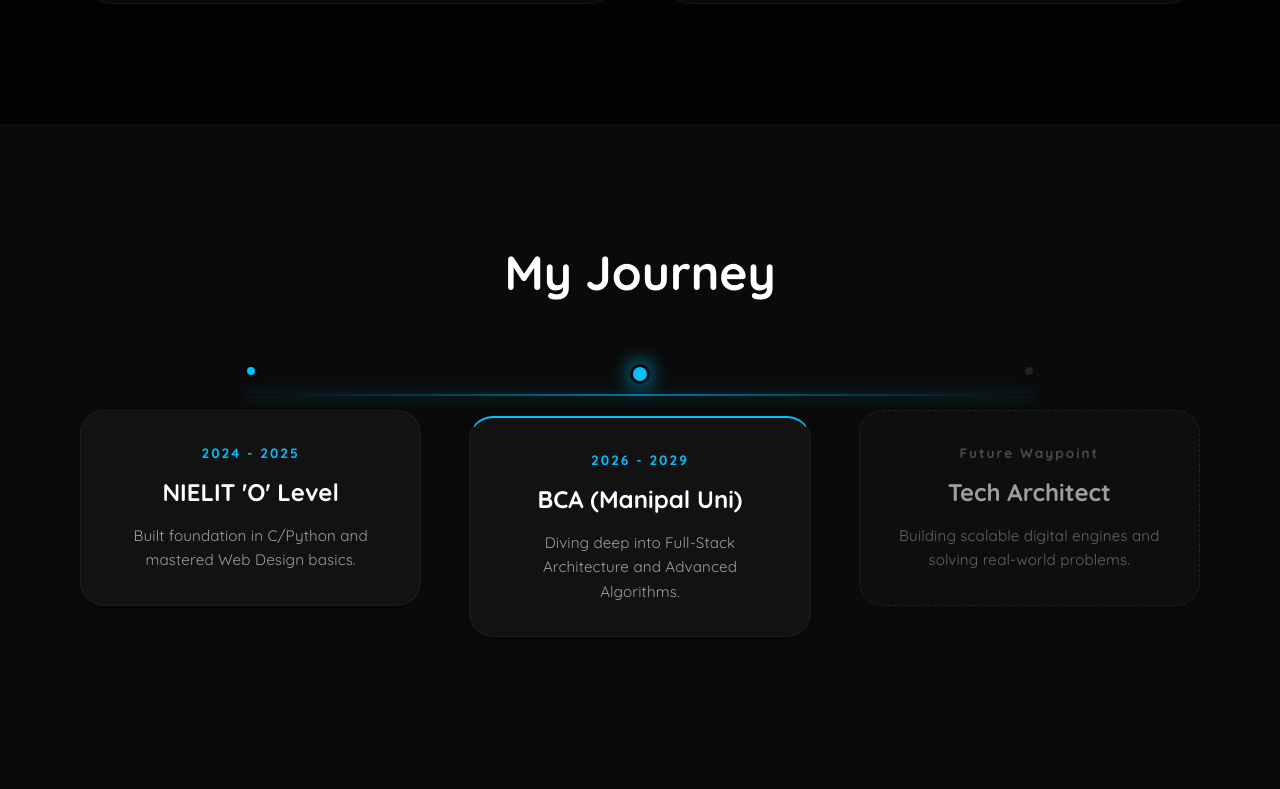
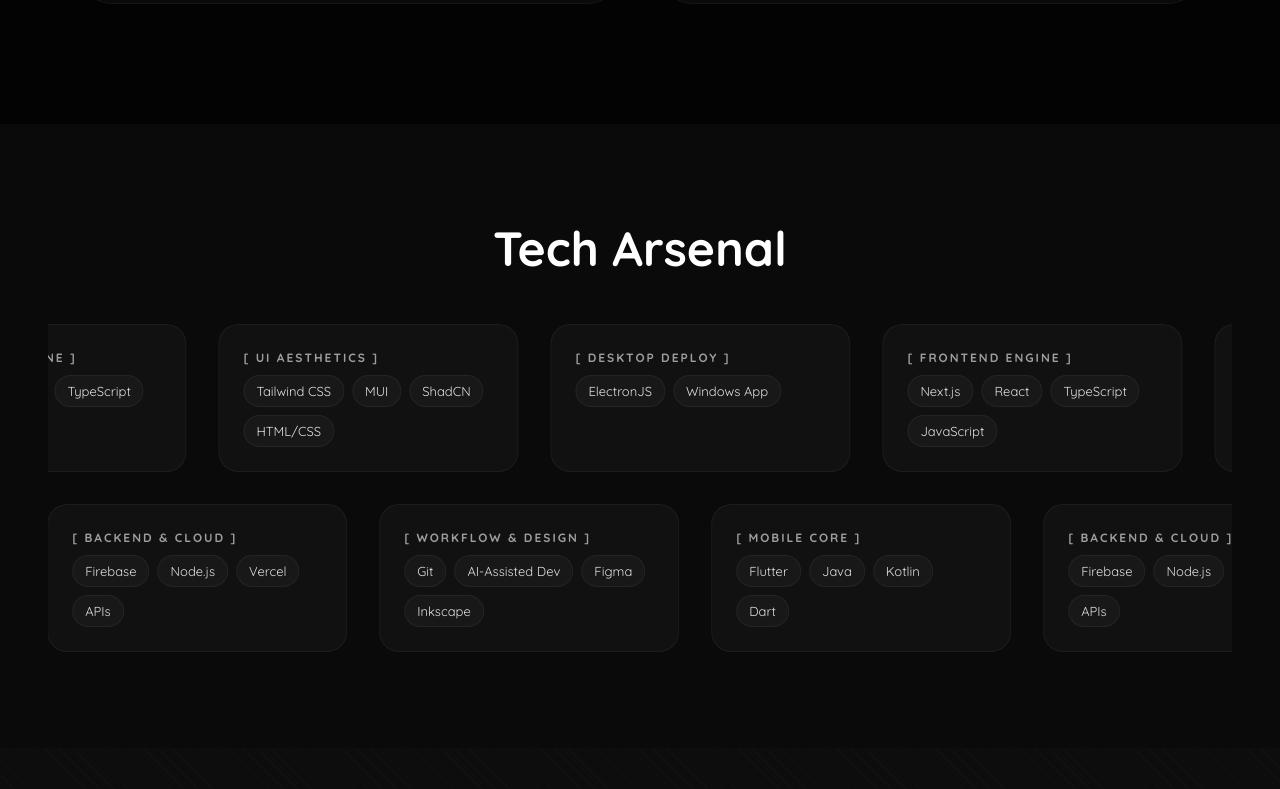
Before and after one commit to raiarjun2005/arjun-s-porofolio, a Next.js app: page / in a window 1280 px wide. Shown: the part 2182-2971 px from the top of the page. Built offline with nearby package versions, Linux system fonts and the light colour scheme; what @mui/material-nextjs would draw is missing.

Commit message:
add iftssk

```diff
--- a/app/components/DiffLockSection.tsx
+++ b/app/components/DiffLockSection.tsx
@@ -4,7 +4,7 @@
 import { Quicksand } from "next/font/google";
 
 const quicksand = Quicksand({ subsets: ["latin"], weight: ["500", "700"] });
-const amgOrange = "#ff4d00";
+const amgOrange = "#00BFFF";
 
 const lockData = [
   { id: 1, title: "FRONT END", skills: "MUI // Next.js // Tailwind" },
--- a/app/components/SkillsEducation.tsx
+++ b/app/components/SkillsEducation.tsx
@@ -1,47 +1,11 @@
 "use client";
 import React from "react";
-import { Box, Typography, Paper, Chip } from "@mui/material";
+import { Box, Typography, Chip } from "@mui/material";
 import { Quicksand } from "next/font/google";
 
 const quicksand = Quicksand({ subsets: ["latin"], weight: ["500", "700"] });
 const amgOrange = "#00BFFF";
 
-// --- Animations for Marquee ---
-// Scrolling exactly half the width to create a seamless infinite loop
-const scrollLeft = {
-  "0%": { transform: "translateX(0)" },
-  "100%": { transform: "translateX(-50%)" },
-};
-
-const scrollRight = {
-  "0%": { transform: "translateX(-50%)" },
-  "100%": { transform: "translateX(0)" },
-};
-
-// --- Data: My Journey ---
-const myJourney = [
-  {
-    year: "2024 - 2025",
-    title: "NIELIT 'O' Level",
-    desc: "Built foundation in C/Python and mastered Web Design basics.",
-    isActive: false,
-  },
-  {
-    year: "2026 - 2029",
-    title: "BCA (Manipal Uni)",
-    desc: "Diving deep into Full-Stack Architecture and Advanced Algorithms.",
-    isActive: true, // Current stage glows
-  },
-  {
-     year: "Future Waypoint",
-     title: "Tech Architect",
-     desc: "Building scalable digital engines and solving real-world problems.",
-     isActive: false,
-     isFuture: true,
-  }
-];
-
-// --- Data: Classified Niches (The Upgrade) ---
 const topRowNiches = [
   { title: "FRONTEND ENGINE", skills: ["Next.js", "React", "TypeScript", "JavaScript"] },
   { title: "UI AESTHETICS", skills: ["Tailwind CSS", "MUI", "ShadCN", "HTML/CSS"] },
@@ -54,113 +18,22 @@
   { title: "WORKFLOW & DESIGN", skills: ["Git", "AI-Assisted Dev", "Figma", "Inkscape"] }
 ];
 
-// Duplicate arrays multiple times to ensure the screen is always filled for the seamless loop
-const infiniteTopRow = [...topRowNiches, ...topRowNiches, ...topRowNiches, ...topRowNiches];
-const infiniteBottomRow = [...bottomRowNiches, ...bottomRowNiches, ...bottomRowNiches, ...bottomRowNiches];
+const infiniteTopRow = [...topRowNiches, ...topRowNiches, ...topRowNiches];
+const infiniteBottomRow = [...bottomRowNiches, ...bottomRowNiches, ...bottomRowNiches];
 
+const scrollLeft = {
+  "0%": { transform: "translateX(0)" },
+  "100%": { transform: "translateX(-50%)" },
+};
 
-export default function SkillsEducationClassified() {
+const scrollRight = {
+  "0%": { transform: "translateX(-50%)" },
+  "100%": { transform: "translateX(0)" },
+};
+
+export default function SkillsMarquee() {
   return (
-    <Box sx={{ py: { xs: 10, md: 15 }, px: { xs: 2, md: 4, lg: 10 }, bgcolor: "#0a0a0a", overflow: "hidden" }}>
-
-      {/* ============================== */}
-      {/* PART 1: MY JOURNEY (HORIZONTAL) */}
-      {/* ============================== */}
-      <Box sx={{ mb: { xs: 12, md: 18 } }}>
-        <Typography
-          variant="h3"
-          sx={{
-            color: "white",
-            fontFamily: quicksand.style.fontFamily,
-            mb: 8,
-            fontWeight: "bold",
-            textAlign: "center",
-          }}
-        >
-          My Journey
-        </Typography>
-
-        <Box sx={{ position: "relative" }}>
-          {/* THE HORIZONTAL GLOWING LINE */}
-          <Box
-            sx={{
-              display: { xs: "none", md: "block" },
-              position: "absolute",
-              top: "30px",
-              left: "15%",
-              right: "15%",
-              height: "2px",
-              background: `linear-gradient(90deg, transparent, ${amgOrange}, transparent)`,
-              boxShadow: `0 0 15px ${amgOrange}`,
-              zIndex: 1,
-              opacity: 0.6,
-            }}
-          />
-
-          <Box
-            sx={{
-              display: "grid",
-              gridTemplateColumns: { xs: "1fr", md: "repeat(3, 1fr)" },
-              gap: { xs: 4, md: 6 },
-              position: "relative",
-              zIndex: 2,
-            }}
-          >
-            {myJourney.map((item, index) => (
-              <Box key={index} sx={{ display: "flex", flexDirection: "column", alignItems: "center" }}>
-                <Box
-                  sx={{
-                    width: item.isActive ? "20px" : "14px",
-                    height: item.isActive ? "20px" : "14px",
-                    borderRadius: "50%",
-                    bgcolor: item.isFuture ? "#222" : amgOrange,
-                    border: `3px solid #0a0a0a`,
-                    boxShadow: item.isActive ? `0 0 20px ${amgOrange}` : "none",
-                    mb: 4,
-                    transition: "all 0.3s",
-                    zIndex: 2,
-                  }}
-                />
-
-                <Paper
-                  sx={{
-                    p: 4,
-                    width: "100%",
-                    bgcolor: "#121212",
-                    borderRadius: "24px",
-                    border: item.isFuture ? "1px dashed rgba(255,255,255,0.15)" : "1px solid rgba(255,255,255,0.05)",
-                    borderTop: item.isActive ? `2px solid ${amgOrange}` : undefined,
-                    textAlign: "center",
-                    transition: "transform 0.3s ease",
-                    opacity: item.isFuture ? 0.6 : 1,
-
-                    "&:hover": {
-                      transform: "translateY(-10px)",
-                      boxShadow: item.isFuture ? "none" : `0 15px 30px rgba(223, 104, 48, 0.1)`,
-                      borderColor: item.isFuture ? "rgba(255,255,255,0.4)" : amgOrange,
-                    },
-                  }}
-                >
-                  <Typography sx={{ color: item.isFuture ? "grey.600" : amgOrange, fontSize: "0.85rem", mb: 1.5, fontFamily: quicksand.style.fontFamily, fontWeight: "bold", letterSpacing: 2 }}>
-                    {item.year}
-                  </Typography>
-                  <Typography variant="h5" sx={{ color: "white", fontFamily: quicksand.style.fontFamily, mb: 2, fontWeight: "bold" }}>
-                    {item.title}
-                  </Typography>
-                  <Typography sx={{ color: "grey.500", fontFamily: quicksand.style.fontFamily, fontSize: "0.95rem", lineHeight: 1.6 }}>
-                    {item.desc}
-                  </Typography>
-                </Paper>
-              </Box>
-            ))}
-          </Box>
-        </Box>
-      </Box>
-
-      {/* ============================== */}
-      {/* PART 2: CLASSIFIED TECH ARSENAL */}
-      {/* ============================== */}
-      <Box sx={{ position: "relative" }}>
+    <Box sx={{ py: { xs: 8, md: 12 }, px: { xs: 2, md: 6 }, bgcolor: "#0a0a0a", overflow: "hidden" }}>
       <Typography
         variant="h3"
         sx={{
@@ -174,36 +47,32 @@
         Tech Arsenal
       </Typography>
 
-        {/* Shadow Fades for Infinity Effect */}
-        <Box sx={{ position: "absolute", left: 0, top: "80px", bottom: 0, width: "120px", background: "linear-gradient(90deg, #0a0a0a 0%, transparent 100%)", zIndex: 5, pointerEvents: "none" }} />
-        <Box sx={{ position: "absolute", right: 0, top: "80px", bottom: 0, width: "120px", background: "linear-gradient(-90deg, #0a0a0a 0%, transparent 100%)", zIndex: 5, pointerEvents: "none" }} />
-
-        {/* ROW 1: Moves Left */}
+      {/* Top Row */}
       <Box sx={{ display: "flex", overflow: "hidden", mb: 4 }}>
         <Box
           sx={{
             display: "flex",
-              gap: 4,
+            gap: { xs: 2, md: 4 },
             width: "max-content",
-              animation: "scrollLeft 60s linear infinite", // Slowed down slightly for readability
+            animation: "scrollLeft 60s linear infinite",
             "@keyframes scrollLeft": scrollLeft,
             "&:hover": { animationPlayState: "paused" },
           }}
         >
-            {infiniteTopRow.map((niche, index) => (
+          {infiniteTopRow.map((niche, idx) => (
             <Box
-                key={index}
+              key={idx}
               sx={{
                 bgcolor: "#111",
                 border: "1px solid rgba(255,255,255,0.05)",
                 borderRadius: "20px",
-                  p: 3,
-                  minWidth: "300px",
+                p: { xs: 2, md: 3 },
+                minWidth: { xs: 220, md: 300 },
                 transition: "0.3s",
-                  "&:hover": { borderColor: amgOrange, boxShadow: "0 10px 30px rgba(0,0,0,0.5)" }
+                "&:hover": { borderColor: amgOrange, boxShadow: `0 10px 30px rgba(0,0,0,0.5)`, transform: "scale(1.05)" }
               }}
             >
-                <Typography sx={{ color: "grey.500", fontSize: "0.8rem", fontWeight: "bold", letterSpacing: 2, mb: 2, fontFamily: quicksand.style.fontFamily }}>
+              <Typography sx={{ color: "grey.500", fontSize: "0.75rem", fontWeight: "bold", letterSpacing: 2, mb: 1, fontFamily: quicksand.style.fontFamily }}>
                 [ {niche.title} ]
               </Typography>
               <Box sx={{ display: "flex", flexWrap: "wrap", gap: 1 }}>
@@ -212,8 +81,11 @@
                     key={i}
                     label={skill}
                     sx={{
-                        bgcolor: "rgba(255,255,255,0.03)", color: "grey.300", fontFamily: quicksand.style.fontFamily, border: "1px solid rgba(255,255,255,0.05)",
-                        "&:hover": { borderColor: amgOrange, color: "white", bgcolor: "rgba(223, 104, 48, 0.1)" }
+                      bgcolor: "rgba(255,255,255,0.03)",
+                      color: "grey.300",
+                      fontFamily: quicksand.style.fontFamily,
+                      border: "1px solid rgba(255,255,255,0.05)",
+                      "&:hover": { borderColor: amgOrange, color: "white", bgcolor: "rgba(0,191,255,0.1)", transform: "scale(1.1)" }
                     }}
                   />
                 ))}
@@ -223,32 +95,32 @@
         </Box>
       </Box>
 
-        {/* ROW 2: Moves Right */}
+      {/* Bottom Row */}
       <Box sx={{ display: "flex", overflow: "hidden" }}>
         <Box
           sx={{
             display: "flex",
-              gap: 4,
+            gap: { xs: 2, md: 4 },
             width: "max-content",
             animation: "scrollRight 65s linear infinite",
             "@keyframes scrollRight": scrollRight,
             "&:hover": { animationPlayState: "paused" },
           }}
         >
-            {infiniteBottomRow.map((niche, index) => (
+          {infiniteBottomRow.map((niche, idx) => (
             <Box
-                key={index}
+              key={idx}
               sx={{
                 bgcolor: "#111",
                 border: "1px solid rgba(255,255,255,0.05)",
                 borderRadius: "20px",
-                  p: 3,
-                  minWidth: "300px",
+                p: { xs: 2, md: 3 },
+                minWidth: { xs: 220, md: 300 },
                 transition: "0.3s",
-                  "&:hover": { borderColor: amgOrange, boxShadow: "0 10px 30px rgba(0,0,0,0.5)" }
+                "&:hover": { borderColor: amgOrange, boxShadow: `0 10px 30px rgba(0,0,0,0.5)`, transform: "scale(1.05)" }
               }}
             >
-                <Typography sx={{ color: "grey.500", fontSize: "0.8rem", fontWeight: "bold", letterSpacing: 2, mb: 2, fontFamily: quicksand.style.fontFamily }}>
+              <Typography sx={{ color: "grey.500", fontSize: "0.75rem", fontWeight: "bold", letterSpacing: 2, mb: 1, fontFamily: quicksand.style.fontFamily }}>
                 [ {niche.title} ]
               </Typography>
               <Box sx={{ display: "flex", flexWrap: "wrap", gap: 1 }}>
@@ -257,8 +129,11 @@
                     key={i}
                     label={skill}
                     sx={{
-                        bgcolor: "rgba(255,255,255,0.03)", color: "grey.300", fontFamily: quicksand.style.fontFamily, border: "1px solid rgba(255,255,255,0.05)",
-                        "&:hover": { borderColor: amgOrange, color: "white", bgcolor: "rgba(223, 104, 48, 0.1)" }
+                      bgcolor: "rgba(255,255,255,0.03)",
+                      color: "grey.300",
+                      fontFamily: quicksand.style.fontFamily,
+                      border: "1px solid rgba(255,255,255,0.05)",
+                      "&:hover": { borderColor: amgOrange, color: "white", bgcolor: "rgba(0,191,255,0.1)", transform: "scale(1.1)" }
                     }}
                   />
                 ))}
@@ -267,8 +142,6 @@
           ))}
         </Box>
       </Box>
-
-      </Box>
     </Box>
   );
 }
```
Lines whose indentation alone changed are shown as unchanged.
